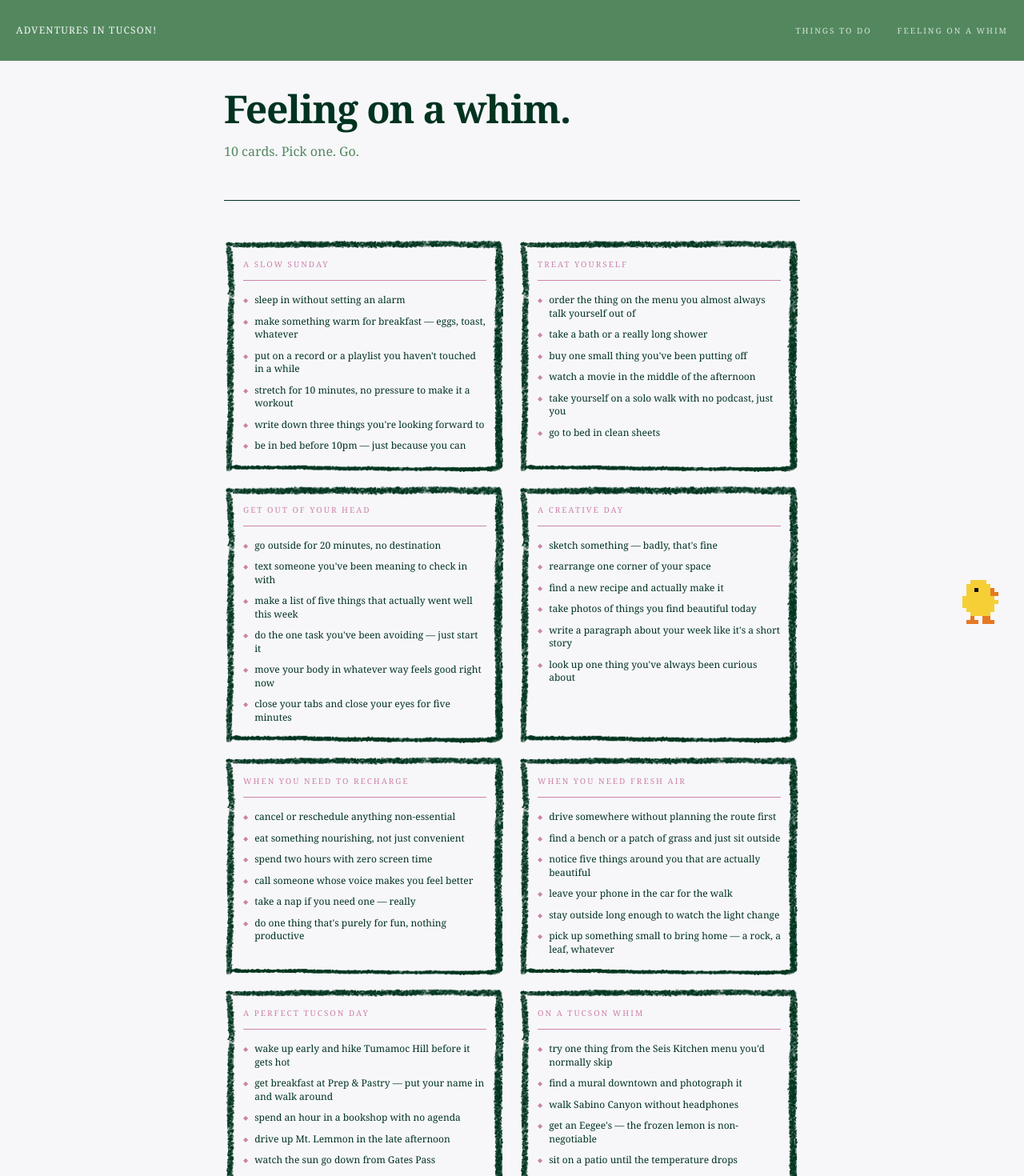
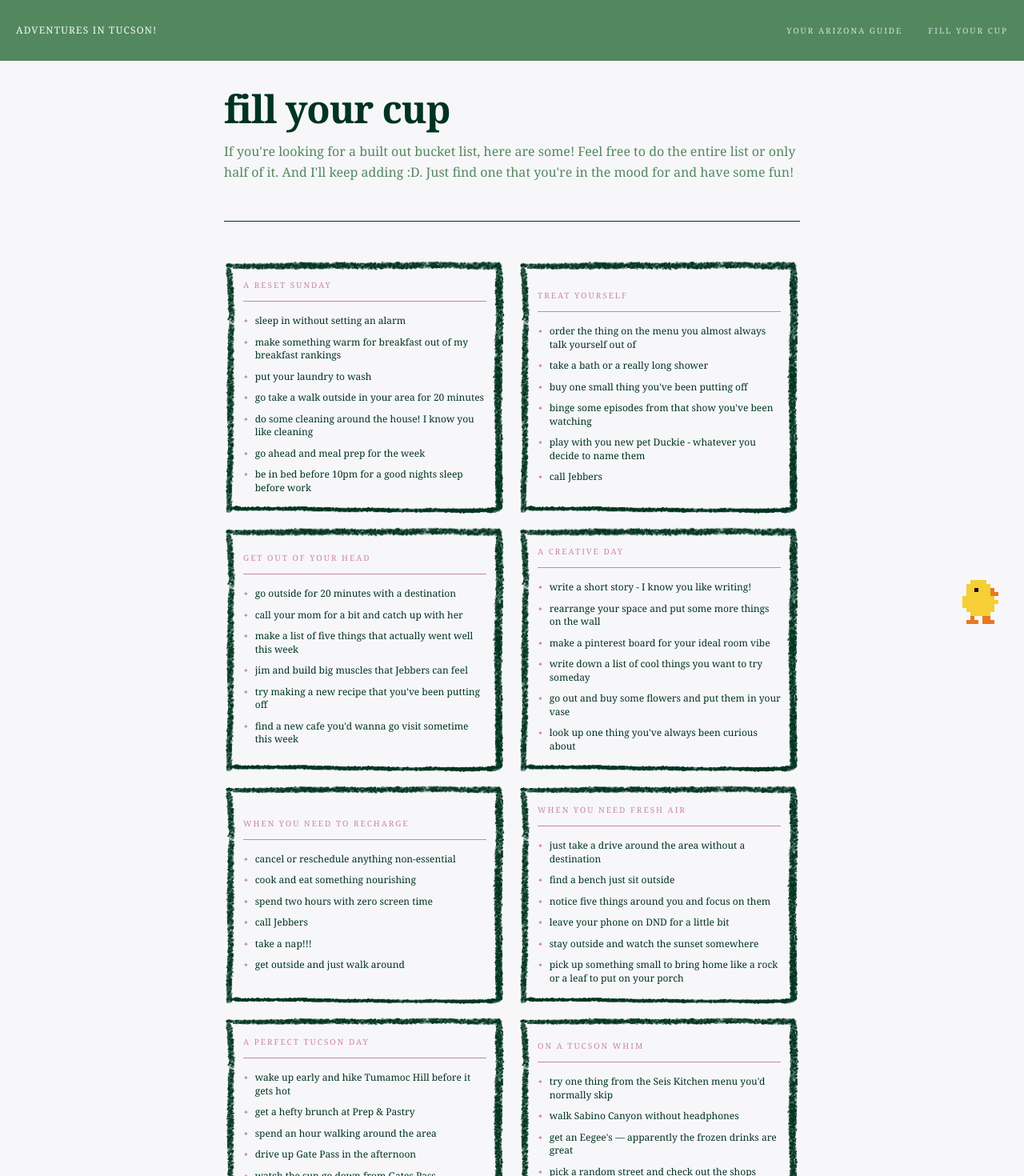
Before and after one commit to jesishen/adventures-in-tucson, a Next.js app: page /whim in a window 1280 px wide. Shown: the top 1470 px of the page at 80% size. Built offline with nearby package versions, Linux system fonts and the light colour scheme.

Commit message:
final updates

```diff
--- a/data/tucson.js
+++ b/data/tucson.js
@@ -551,6 +551,16 @@ export const places = {
       notes: "world-class birding, ~50 min south — spot hummingbirds and elegant trogons",
       website: "https://www.friendsofmaderacanyon.org",
     },
+    {
+      id: "turtle-pond",
+      name: "Turtle Pond",
+      type: "turle / pond",
+      hours: "Always open",
+      address: "Tucson, AZ 85719",
+      priceRange: 1,
+      notes: "super random pond I found on Google maps",
+      website: null,
+    },
     // Phoenix
     {
       id: "phx-out-south-mountain",
--- a/data/whim.js
+++ b/data/whim.js
@@ -2,14 +2,15 @@ export const whimCards = [
   // --- no place references ---
   {
     id: "slow-sunday",
-    title: "a slow sunday",
+    title: "a reset sunday",
     items: [
       "sleep in without setting an alarm",
-      "make something warm for breakfast — eggs, toast, whatever",
-      "put on a record or a playlist you haven't touched in a while",
-      "stretch for 10 minutes, no pressure to make it a workout",
-      "write down three things you're looking forward to",
-      "be in bed before 10pm — just because you can",
+      "make something warm for breakfast out of my breakfast rankings",
+      "put your laundry to wash",
+      "go take a walk outside in your area for 20 minutes",
+      "do some cleaning around the house! I know you like cleaning",
+      "go ahead and meal prep for the week",
+      "be in bed before 10pm for a good nights sleep before work",
     ],
   },
   {
@@ -19,32 +20,32 @@ export const whimCards = [
       "order the thing on the menu you almost always talk yourself out of",
       "take a bath or a really long shower",
       "buy one small thing you've been putting off",
-      "watch a movie in the middle of the afternoon",
-      "take yourself on a solo walk with no podcast, just you",
-      "go to bed in clean sheets",
+      "binge some episodes from that show you've been watching",
+      "play with you new pet Duckie - whatever you decide to name them",
+      "call Jebbers",
     ],
   },
   {
     id: "get-out-of-your-head",
     title: "get out of your head",
     items: [
-      "go outside for 20 minutes, no destination",
-      "text someone you've been meaning to check in with",
+      "go outside for 20 minutes with a destination",
+      "call your mom for a bit and catch up with her",
       "make a list of five things that actually went well this week",
-      "do the one task you've been avoiding — just start it",
-      "move your body in whatever way feels good right now",
-      "close your tabs and close your eyes for five minutes",
+      "jim and build big muscles that Jebbers can feel",
+      "try making a new recipe that you've been putting off",
+      "find a new cafe you'd wanna go visit sometime this week",
     ],
   },
   {
     id: "creative-day",
     title: "a creative day",
     items: [
-      "sketch something — badly, that's fine",
-      "rearrange one corner of your space",
-      "find a new recipe and actually make it",
-      "take photos of things you find beautiful today",
-      "write a paragraph about your week like it's a short story",
+      "write a short story - I know you like writing!",
+      "rearrange your space and put some more things on the wall",
+      "make a pinterest board for your ideal room vibe",
+      "write down a list of cool things you want to try someday",
+      "go out and buy some flowers and put them in your vase",
       "look up one thing you've always been curious about",
     ],
   },
@@ -53,23 +54,23 @@ export const whimCards = [
     title: "when you need to recharge",
     items: [
       "cancel or reschedule anything non-essential",
-      "eat something nourishing, not just convenient",
+      "cook and eat something nourishing",
       "spend two hours with zero screen time",
-      "call someone whose voice makes you feel better",
-      "take a nap if you need one — really",
-      "do one thing that's purely for fun, nothing productive",
+      "call Jebbers",
+      "take a nap!!!",
+      "get outside and just walk around",
     ],
   },
   {
     id: "fresh-air",
     title: "when you need fresh air",
     items: [
-      "drive somewhere without planning the route first",
-      "find a bench or a patch of grass and just sit outside",
-      "notice five things around you that are actually beautiful",
-      "leave your phone in the car for the walk",
-      "stay outside long enough to watch the light change",
-      "pick up something small to bring home — a rock, a leaf, whatever",
+      "just take a drive around the area without a destination",
+      "find a bench just sit outside",
+      "notice five things around you and focus on them",
+      "leave your phone on DND for a little bit",
+      "stay outside and watch the sunset somewhere",
+      "pick up something small to bring home like a rock or a leaf to put on your porch",
     ],
   },
 
@@ -79,9 +80,9 @@ export const whimCards = [
     title: "a perfect tucson day",
     items: [
       "wake up early and hike Tumamoc Hill before it gets hot",
-      "get breakfast at Prep & Pastry — put your name in and walk around",
-      "spend an hour in a bookshop with no agenda",
-      "drive up Mt. Lemmon in the late afternoon",
+      "get a hefty brunch at Prep & Pastry",
+      "spend an hour walking around the area",
+      "drive up Gate Pass in the afternoon",
       "watch the sun go down from Gates Pass",
       "end the night somewhere on 4th Ave",
     ],
@@ -91,11 +92,10 @@ export const whimCards = [
     title: "on a tucson whim",
     items: [
       "try one thing from the Seis Kitchen menu you'd normally skip",
-      "find a mural downtown and photograph it",
       "walk Sabino Canyon without headphones",
-      "get an Eegee's — the frozen lemon is non-negotiable",
-      "sit on a patio until the temperature drops",
-      "pick a random street and see where it goes",
+      "get an Eegee's — apparently the frozen drinks are great",
+      "pick a random street and check out the shops",
+      "sit on your patio until the temperature drops",
     ],
   },
 
--- a/src/app/page.tsx
+++ b/src/app/page.tsx
@@ -54,16 +54,16 @@ function TiltCard({
 
 export default function Home() {
   return (
-    <main className="min-h-screen flex flex-col items-center justify-center px-6 pt-20 pb-12 text-center">
+    <main className="min-h-screen flex flex-col items-center justify-center px-6 pt-32 pb-12 text-center">
       <h1
         className="text-3xl sm:text-4xl md:text-5xl lg:text-6xl font-bold tracking-tight leading-tight mb-5 max-w-xl"
         style={{ color: "var(--dark-spruce)" }}
       >
-        Things to do in Tucson!
+        Adventures in Tucson!
       </h1>
 
       <p
-        className="text-sm leading-relaxed mb-12 w-1/2"
+        className="text-sm leading-relaxed mb-12 w-4/5"
         style={{ color: "var(--tennis-court)", fontWeight: 400 }}
       >
         Hi Bebbers! It's Jebbers. I know you're moving soon, and I'm honestly
@@ -78,13 +78,13 @@ export default function Home() {
       <div className="flex flex-col sm:flex-row items-center sm:items-end justify-center gap-6 sm:gap-10 w-full">
         <TiltCard
           href="/things"
-          title="things to do"
+          title="your arisona guide"
           defaultDeg={-2}
           hoverDeg={-5}
         />
         <TiltCard
           href="/whim"
-          title="feeling on a whim"
+          title="fill your cup"
           defaultDeg={2}
           hoverDeg={5}
         />
--- a/src/app/whim/page.tsx
+++ b/src/app/whim/page.tsx
@@ -11,7 +11,7 @@ type WhimCardType = {
 function WhimCard({ card }: { card: WhimCardType }) {
   return (
     <div
-      className="p-5 sm:p-6 flex flex-col cursor-default h-full"
+      className="p-5 sm:p-6 flex flex-col cursor-default h-full justify-center"
       style={{
         backgroundImage: "url(/card-border.png)",
         backgroundSize: "100% 100%",
@@ -38,7 +38,7 @@ function WhimCard({ card }: { card: WhimCardType }) {
               className="mt-0.5 shrink-0 text-[8px]"
               style={{ color: "var(--whimsical-evening)" }}
             >
-              ◆
+              ✦
             </span>
             <span>{item}</span>
           </li>
@@ -59,13 +59,13 @@ export default function WhimPage() {
           className="text-3xl sm:text-4xl md:text-5xl font-bold leading-tight sm:leading-none tracking-tight mb-3 sm:mb-4"
           style={{ color: "var(--dark-spruce)" }}
         >
-          Feeling on a whim.
+          fill your cup
         </h1>
         <p
           className="text-sm sm:text-base leading-relaxed"
           style={{ color: "var(--tennis-court)" }}
         >
-          10 cards. Pick one. Go.
+          If you're looking for a built out bucket list, here are some! Feel free to do the entire list or only half of it. And I'll keep adding :D. Just find one that you're in the mood for and have some fun!
         </p>
       </header>
 
@@ -98,14 +98,14 @@ export default function WhimPage() {
         className="sm:hidden mt-3 text-[10px] uppercase tracking-widest text-center"
         style={{ color: "var(--whimsical-evening)", opacity: 0.5 }}
       >
-        ← swipe →
+        ← scroll through →
       </p>
 
       <footer
         className="mt-16 sm:mt-20 pt-6 text-xs text-center tracking-widest uppercase"
         style={{ borderTop: "1px solid var(--dark-spruce)", color: "var(--whimsical-evening)", opacity: 0.5 }}
       >
-        made with love ♡
+        From Jebbers ♡
       </footer>
     </main>
   );
--- a/src/components/Duck.tsx
+++ b/src/components/Duck.tsx
@@ -373,7 +373,7 @@ export default function Duck() {
       onMouseDown={handleMouseDown}
       onTouchStart={handleTouchStart}
       onClick={handleClick}
-      title={asleep ? "click to wake up!" : walking ? "click to stop" : "click to waddle!"}
+      title={asleep ? "click to wake up!" : walking ? "carry me!" : "click to waddle!"}
       style={{
         position: "fixed",
         left:   pos.x,
--- a/src/components/Nav.tsx
+++ b/src/components/Nav.tsx
@@ -24,8 +24,8 @@ export default function Nav() {
 
         {/* Desktop links */}
         <div className="hidden md:flex gap-8">
-          <NavLink href="/things" label="things to do" />
-          <NavLink href="/whim" label="feeling on a whim" />
+          <NavLink href="/things" label="your arizona guide" />
+          <NavLink href="/whim" label="fill your cup" />
         </div>
 
         {/* Hamburger — mobile only */}
@@ -82,8 +82,8 @@ export default function Nav() {
           className="md:hidden flex flex-col px-5 pb-4 gap-1"
           style={{ backgroundColor: "var(--tennis-court)", borderTop: "1px solid rgba(241,206,243,0.15)" }}
         >
-          <NavLink href="/things" label="things to do" onClick={() => setOpen(false)} mobile />
-          <NavLink href="/whim" label="feeling on a whim" onClick={() => setOpen(false)} mobile />
+          <NavLink href="/things" label="your arizona guide" onClick={() => setOpen(false)} mobile />
+          <NavLink href="/whim" label="fill your cup" onClick={() => setOpen(false)} mobile />
         </div>
       )}
     </nav>
```
Also changed, not shown: src/app/things/page.tsx (+13 -19 lines).
